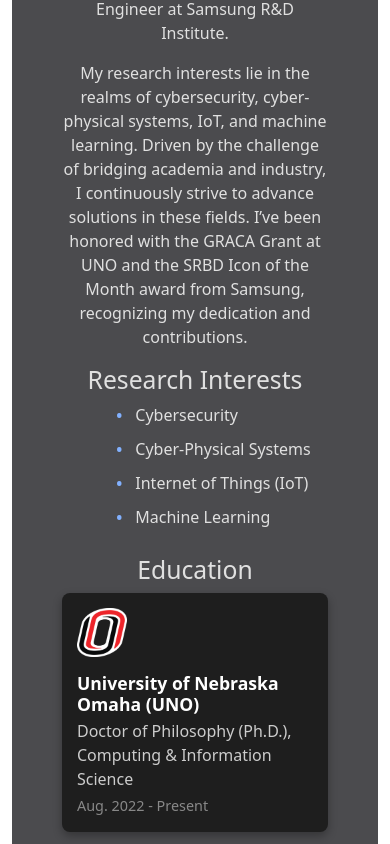
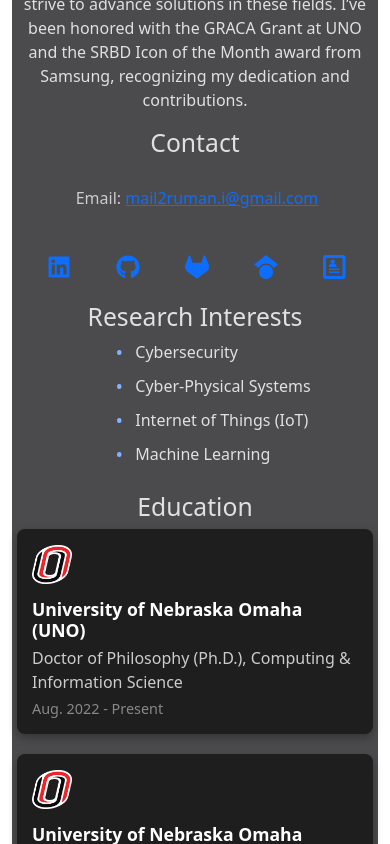
Before and after one commit to ruman23/portfolio, a React (Create React App) app: page / in a window 390 px wide. Shown: the part 960-1804 px from the top of the page. Built offline with nearby package versions, Linux system fonts and the light colour scheme.

Commit message:
added social profiles

```diff
--- a/src/components/About.css
+++ b/src/components/About.css
@@ -1,3 +1,10 @@
+/* Global Reset for All Unordered Lists */
+ul {
+  list-style: none; /* Ensures there are no bullet points or dots */
+  padding: 0;
+  margin: 0;
+}
+
 /* About Section Styling */
 #about {
   padding: 50px;
@@ -24,7 +31,7 @@
   background-color: #1e1e1e;
   border-radius: 8px;
   box-shadow: 0 4px 10px rgba(0, 0, 0, 0.3);
-  text-align: left; /* Ensure text aligns to the left */
+  text-align: left;
 }
 
 .education-logo {
@@ -38,7 +45,7 @@
   display: flex;
   flex-direction: column;
   gap: 4px;
-  align-items: flex-start; /* Aligns text to the left */
+  align-items: flex-start;
 }
 
 .education-details h3 {
@@ -46,21 +53,21 @@
   font-weight: bold;
   margin: 0;
   color: #ffffff;
-  text-align: left; /* Explicitly left-align text */
+  text-align: left;
 }
 
 .education-details .degree {
   font-size: 1rem;
   color: #cccccc;
   margin: 0;
-  text-align: left; /* Explicitly left-align text */
+  text-align: left;
 }
 
 .education-details .dates {
   font-size: 0.9rem;
   color: #888888;
   margin: 0;
-  text-align: left; /* Explicitly left-align text */
+  text-align: left;
 }
 
 /* Responsive Adjustments for Mobile Screens */
@@ -72,7 +79,65 @@
   }
 
   .education-logo {
-    width: 50px;
-    height: 50px;
+    width: 40px;
+    height: 40px;
   }
 }
+
+/* Social Icons Styling */
+.contact-info {
+  margin-top: 20px;
+  text-align: center;
+}
+
+.contact-info p {
+  font-size: 1rem;
+  color: #cccccc;
+}
+
+.social-icons {
+  display: flex;
+  gap: 15px;
+  margin-top: 10px;
+  list-style: none;
+  padding: 0;
+  margin: 0;
+}
+
+.social-icons li {
+  font-size: 3rem;
+  margin: 20px;
+  padding: 0;
+}
+
+/* Removes any unwanted dots or pseudo-elements in .social-icons */
+.social-icons li::before,
+.social-icons li::after {
+  content: none; /* Remove any before or after content */
+}
+
+.social-icons li a {
+  transition: color 0.3s;
+}
+
+.social-icons li a:hover {
+  color: #ffffff;
+}
+
+/* Responsive Adjustments */
+@media (max-width: 768px) {
+  .social-icons {
+    justify-content: center;
+    flex-wrap: wrap;
+    gap: 5px;
+  }
+
+  .social-icons li {
+    font-size: 1.5rem;
+  }
+
+/* About Section Styling */
+#about {
+  padding: 5px;
+}
+}
--- a/src/components/About.js
+++ b/src/components/About.js
@@ -1,7 +1,11 @@
 import React from 'react';
 import './About.css';
 import unoLogo from '../assets/uno_logo.png';
+import cv from '../assets/cv.pdf';
 import sustLogo from '../assets/sust_logo.png';
+// Import Font Awesome icons
+import { FaLinkedin, FaGithub, FaGitlab, FaGoogleScholar } from 'react-icons/fa6';
+import { ImProfile } from "react-icons/im";
 
 function About() {
   return (
@@ -13,6 +17,18 @@ function About() {
       <p>
         My research interests lie in the realms of cybersecurity, cyber-physical systems, IoT, and machine learning. Driven by the challenge of bridging academia and industry, I continuously strive to advance solutions in these fields. I’ve been honored with the GRACA Grant at UNO and the SRBD Icon of the Month award from Samsung, recognizing my dedication and contributions.
       </p>
+
+      <h2>Contact</h2>
+      <div className="contact-info">
+        <p>Email: <a href="mailto:mail2ruman.i@gmail.com">mail2ruman.i@gmail.com</a></p>
+        <ul className="social-icons">
+          <li><a href="https://linkedin.com/in/ruman-i" target="_blank" rel="noopener noreferrer"><FaLinkedin /></a></li>
+          <li><a href="https://github.com/ruman23" target="_blank" rel="noopener noreferrer"><FaGithub /></a></li>
+          <li><a href="https://gitlab.com/ruman23" target="_blank" rel="noopener noreferrer"><FaGitlab /></a></li>
+          <li><a href="https://scholar.google.com/citations?user=cJZu7JgAAAAJ&hl=en&authuser=1" target="_blank" rel="noopener noreferrer"><FaGoogleScholar /></a></li>
+          <li><a href={cv} target="_blank" rel="noopener noreferrer"><ImProfile /></a></li>
+        </ul>
+      </div>
 
       <h2>Research Interests</h2>
       <ul className="research-interests">
```
Also changed, not shown: 1 other file (tests, documents, lock files or other folders).
